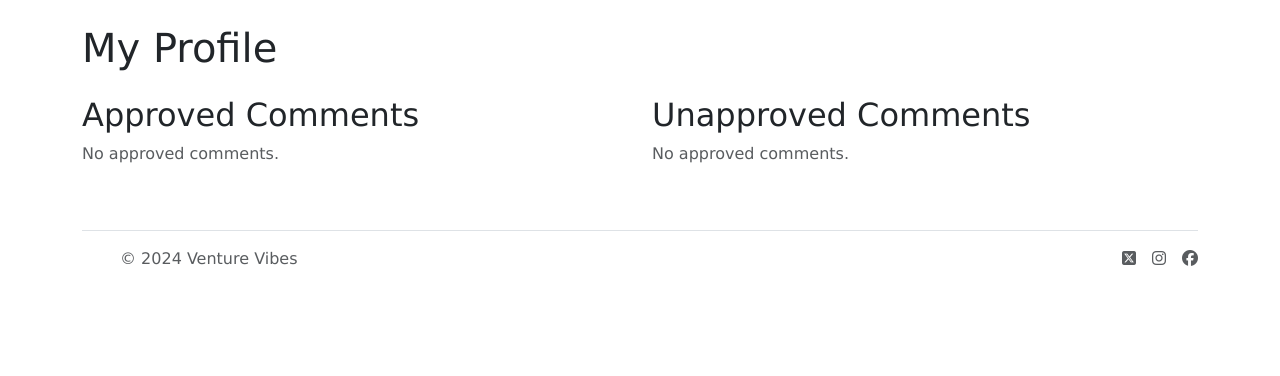
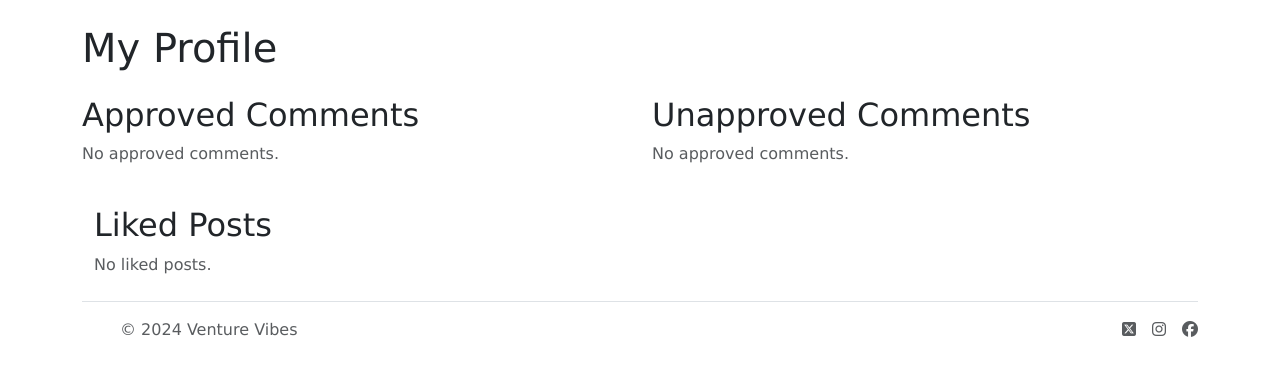
Before and after one commit to yanidruffy/venture-vibes, a Django app: template profiles/templates/profiles/user_profile.html in a window 1280 px wide. Shown: the part 73-449 px from the top of the page. Run offline with Django 4.2, Linux system fonts and the light colour scheme; the template is opened without the code that fills it, so the values that code supplies are empty; parts of the project's set-up code (start-up, migrations or seed data) failed here and were passed over; some libraries are stand-ins or nearby versions.

Commit message:
feat: Display liked posts on user profile page

```diff
--- a/profiles/templates/profiles/user_profile.html
+++ b/profiles/templates/profiles/user_profile.html
@@ -40,5 +40,19 @@
             {% endif %}
         </div>
     </div>
+    <div class="container">
+        <h2>{% trans "Liked Posts" %}</h2>
+            {% if liked_posts %}
+                <ul class="list-group">
+                    {% for post in liked_posts %}
+                        <li class="list-group-item">
+                            <a href="{% url 'blog:post_detail' post.slug %}">{{ post.title }}</a>
+                        </li>
+                    {% endfor %}
+                </ul>
+            {% else %}
+                <p class="text-muted">{% trans "No liked posts." %}</p>
+            {% endif %}
+    </div>
 </div>
 {% endblock %}
--- a/profiles/views.py
+++ b/profiles/views.py
@@ -1,6 +1,6 @@
 from django.shortcuts import render
 from django.contrib.auth.decorators import login_required
-from blog.models import Comment
+from blog.models import Comment, Post
 
 # Create your views here.
 
@@ -9,6 +9,7 @@ def user_profile(request):
     user = request.user
     approved_comments = Comment.objects.filter(author=user, active=True)
     unapproved_comments = Comment.objects.filter(author=user, active=False)
+    liked_posts = Post.objects.filter(likes=user)
 
     return render(
         request,
@@ -16,6 +17,7 @@ def user_profile(request):
         {
             'approved_comments': approved_comments,
             'unapproved_comments': unapproved_comments,
+            'liked_posts': liked_posts,
             'user': user,
         }
     )
```
